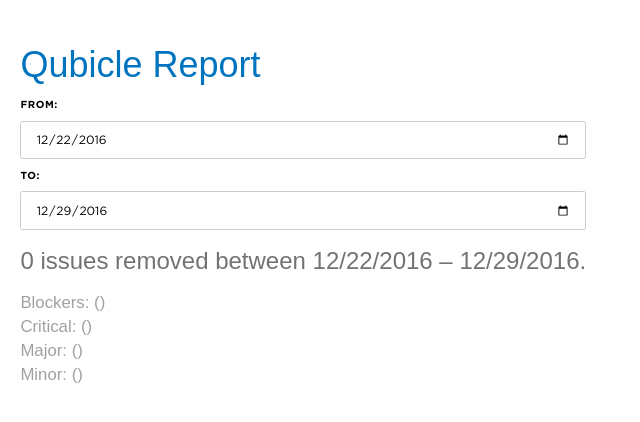
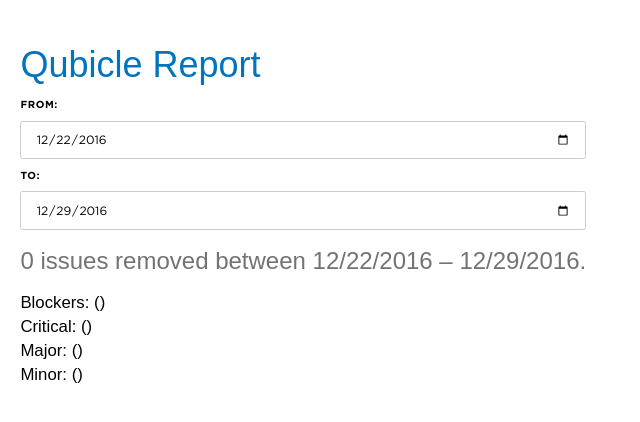
Before and after one commit to juanparadox/qubicle, a React app: page / in a window 1280 px wide. Shown: the top 422 px of the page, without its empty margins (0-640 px from the left). Built offline with nearby package versions, Linux system fonts and the light colour scheme.

Commit message:
Moved status color styles into parentheses

```diff
--- a/src/components/Email.js
+++ b/src/components/Email.js
@@ -79,23 +79,32 @@
         // console.log(dateFns);
         let prettyDate = (date) => dateFns.format(date, 'MM/DD/YYYY'),
             determineStatusColor = (val) => {
-                // value < 0 ? 'fontColor-danger' : 'fontColor-success';
                 if(val < 0)
-                    return 'fontColor-danger'
+                    return 'fontColor-success';
                 if(val > 0)
-                    return 'fontColor-success'
-                return 'fontColor-silver'
+                    return 'fontColor-danger';
+
+                return 'fontColor-silver';
             }
 	    return (
 	    	<div className="fontSize-4 padding-5">
                 <h1 className="marginBottom-2">Qubicle Report</h1>
 		    	<label className="display-block textTransform-uppercase">
                     <span className="display-block marginBottom-1">From:</span>
-                    <input type="date" onChange={this.setFrom} defaultValue={this.state.from}  max={ this.state.from }/>
+                    <input
+                        type="date"
+                        onChange={this.setFrom}
+                        defaultValue={this.state.from}
+                        max={ this.state.from }
+                    />
                 </label>
                 <label className="display-block textTransform-uppercase">
                     <span className="display-block marginBottom-1">To:</span>
-		    	    <input type="date" onChange={this.setTo} defaultValue={this.state.to}/>
+		    	    <input
+                        type="date"
+                        onChange={this.setTo}
+                        defaultValue={this.state.to}
+                    />
                 </label>
 				<p className="marginVertical-4 fontSize-6 fontColor-black-30">
                     {
@@ -106,17 +115,17 @@
                     { prettyDate(this.state.from) } – { prettyDate(this.state.to) }.
 				</p>
                 <ul className="lineHeight-6">
-					<li className={ determineStatusColor(this.state.blockerDiff) }>
-                        Blockers: { this.state.blocker } ({ this.state.blockerDiff })
+					<li>
+                        Blockers: { this.state.blocker } (<span className={ determineStatusColor(this.state.blockerDiff) }>{ this.state.blockerDiff }</span>)
                     </li>
-					<li className={ determineStatusColor(this.state.blockerDiff) }>
-                        Critical: { this.state.critical } ({ this.state.criticalDiff })
+					<li>
+                        Critical: { this.state.critical } (<span className={ determineStatusColor(this.state.criticalDiff) }>{ this.state.criticalDiff }</span>)
                     </li>
-					<li className={ determineStatusColor(this.state.blockerDiff) }>
-                        Major: { this.state.major } ({ this.state.majorDiff })
+					<li>
+                        Major: { this.state.major } (<span className={ determineStatusColor(this.state.majorDiff) }>{ this.state.majorDiff }</span>)
                     </li>
-					<li className={ determineStatusColor(this.state.blockerDiff) }>
-                        Minor: { this.state.minor } ({ this.state.minorDiff })
+					<li>
+                        Minor: { this.state.minor } (<span className={ determineStatusColor(this.state.minorDiff) }>{ this.state.minorDiff }</span>)
                     </li>
 				</ul>
 	    	</div>
```
